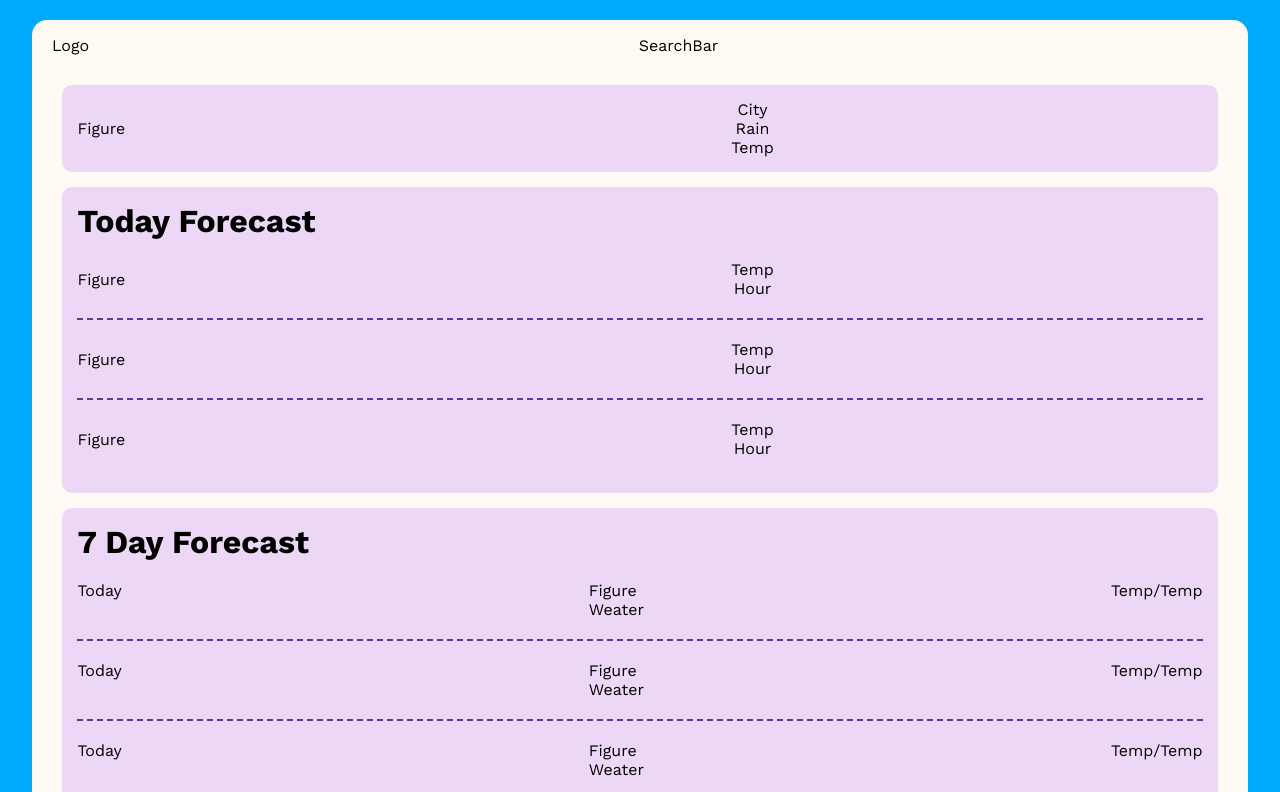
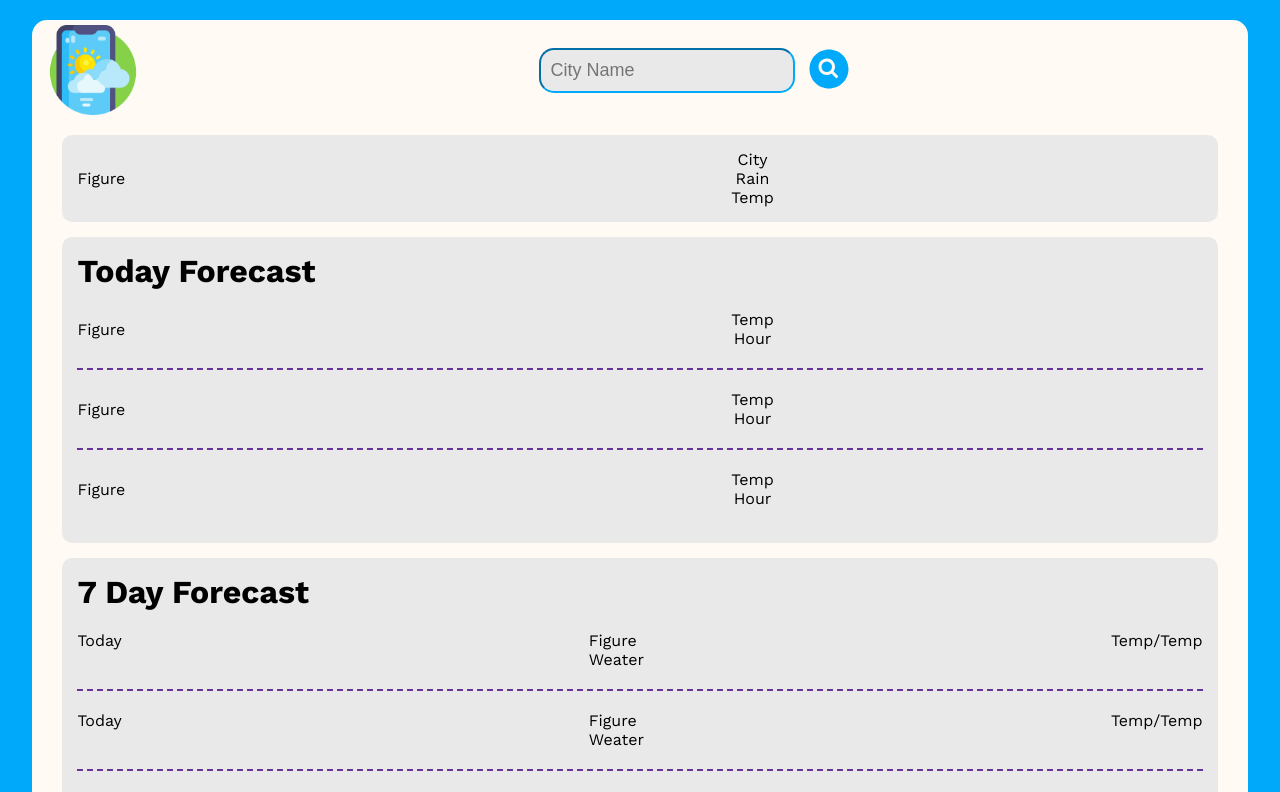
Before and after one commit to NicolasMouraC/Weather-App, a React (Create React App) app: page / in a window 1280 px wide. Shown: the top 792 px of the page. Built offline with nearby package versions, Linux system fonts and the light colour scheme.

Commit message:
Style logo and search bar
Style logo and search bar elements

```diff
--- a/package.json
+++ b/package.json
@@ -8,6 +8,7 @@
     "@testing-library/user-event": "^13.5.0",
     "react": "^18.2.0",
     "react-dom": "^18.2.0",
+    "react-icons": "^4.7.1",
     "react-scripts": "5.0.1",
     "web-vitals": "^2.1.4"
   },
--- a/src/App.css
+++ b/src/App.css
@@ -5,7 +5,7 @@
 :root {
   --body-background-color: #00a9fa;
   --container-background-color: #fffbf4;
-  --card-background-color: #8400ff25;
+  --card-background-color: #e9e9e9fa;
 }
 
 * {
@@ -70,7 +70,7 @@ hr {
 /* -------------- */
 .header {
   display: flex;
-  height: 50px;
+  height: 100px;
 }
 
 .logo {
@@ -78,6 +78,15 @@ hr {
   align-items: center;
   justify-content: center;
   margin: 0 20px 0 20px;
+  object-fit: cover;
+  position: relative;
+}
+
+.logo > img {
+  height: 90%;
+  width: 1000%;
+  background-size: contain;
+  object-fit: cover;
 }
 
 .search-bar {
@@ -85,6 +94,33 @@ hr {
   width: 100%;
   align-items: center;
   justify-content: center;
+}
+
+.search-bar > input {
+  background-color: var(--card-background-color);
+  padding: 10px;
+  border-radius: 15px;
+  border-color: var(--body-background-color);
+  font-size: 18px;
+  text-transform: capitalize;
+}
+
+.search-bar > input:focus {
+  border-color: var(--body-background-color);
+  box-shadow: var(--body-background-color) 0px 2px 8px, var(--body-background-color) 0px 4px 12px, var(--body-background-color) 0px 8px 28px;
+}
+
+.search-button {
+  color: var(--body-background-color);
+  border: 0;
+  background-color: transparent;
+  margin: 0 10px;
+}
+
+
+.search-button:active {
+  position: relative;
+  top: 1px;
 }
 
 /* -------------- */
--- a/src/components/SearchBar.js
+++ b/src/components/SearchBar.js
@@ -1,14 +1,27 @@
-import React from "react";
+import logo from './images/weather-app.png'
+import React, { useRef } from "react";
+import { HiMagnifyingGlassCircle } from 'react-icons/hi2'
 
 const SearchBar = () => {
+    const inputRef = useRef(null);
+
     return (
         <div className="header">
             <div className="logo">
-                Logo
+                <img
+                    src={logo}
+                    width="100px"
+                    height="100px"/>
             </div>
 
             <div className="search-bar">
-                SearchBar
+                <input
+                    ref={inputRef}
+                    type="text"
+                    placeholder='City name'/>
+                <button type='button' className="search-button">
+                    <HiMagnifyingGlassCircle size="3rem" />
+                </button>
             </div>
         </div>
     );
```
Also changed, not shown: src/components/images/weather-app.png (added), 1 other file (tests, documents, lock files or other folders).
